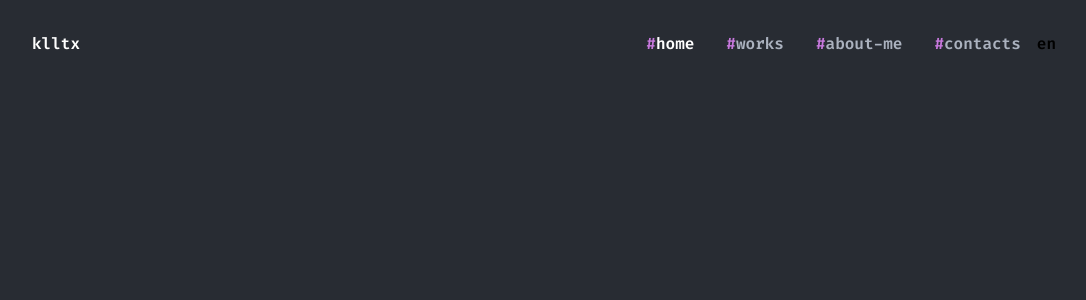
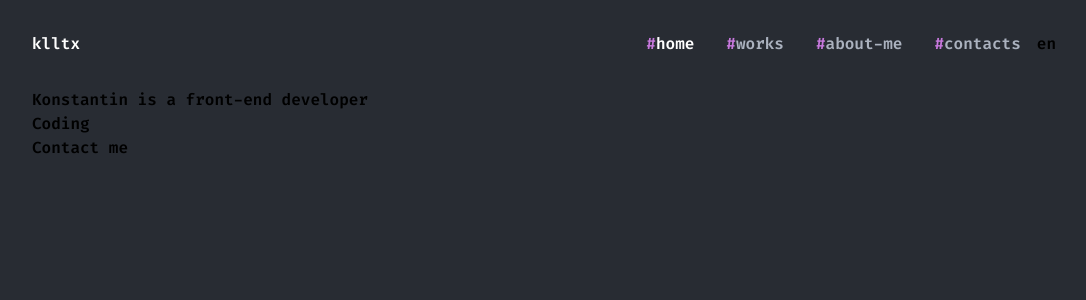
Before and after one commit to insxmnea/cv, a React (Create React App) app: page /home in a window 1280 px wide. Shown: the top 300 px of the page, without its empty margins (96-1182 px from the left). Built offline with nearby package versions, Linux system fonts and the light colour scheme.

Commit message:
homepage

```diff
--- a/src/components/HomePage/index.tsx
+++ b/src/components/HomePage/index.tsx
@@ -5,6 +5,13 @@ function HomePage() {
   return (
     <div className='wrapper'>
       <Header />
+      <div>
+        <div>
+          <h1>Konstantin is a front-end developer</h1>
+          <p>Coding</p>
+          <button>Contact me</button>
+        </div>
+      </div>
     </div>
   );
 }
```
